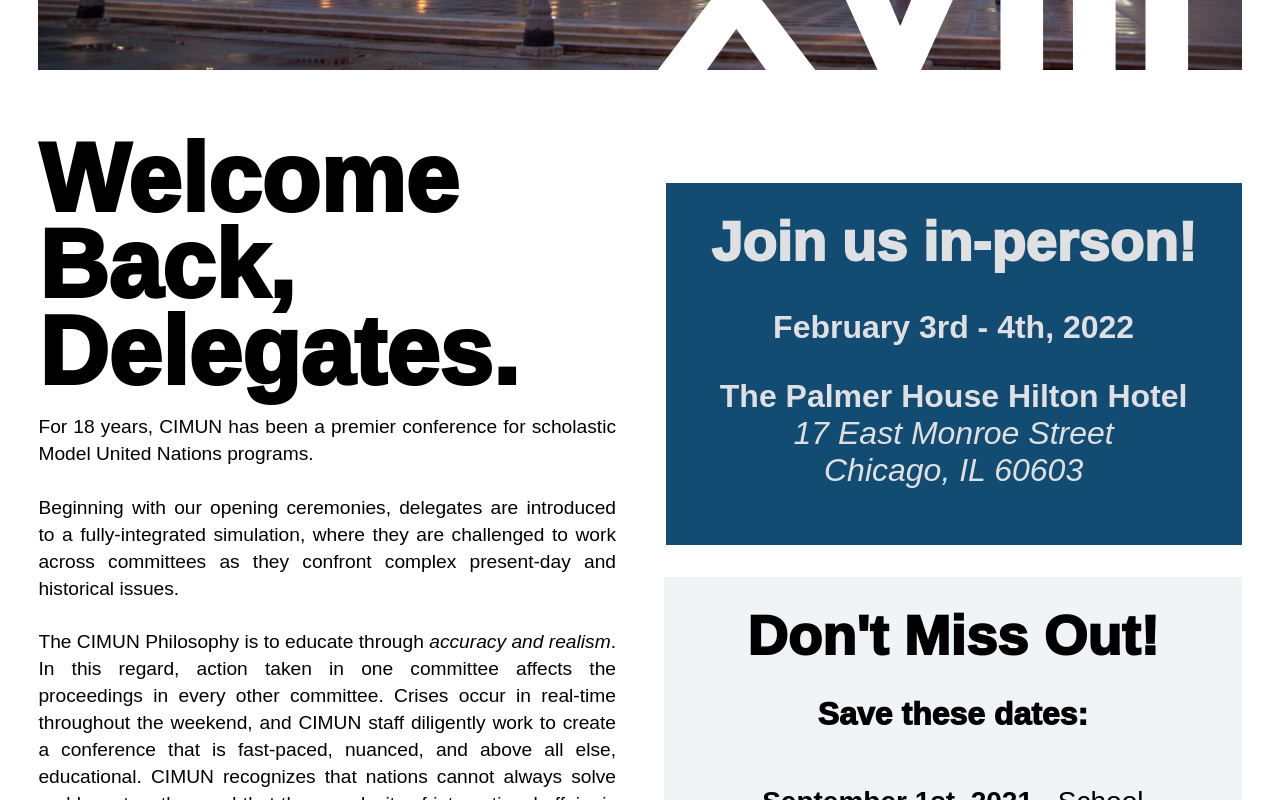
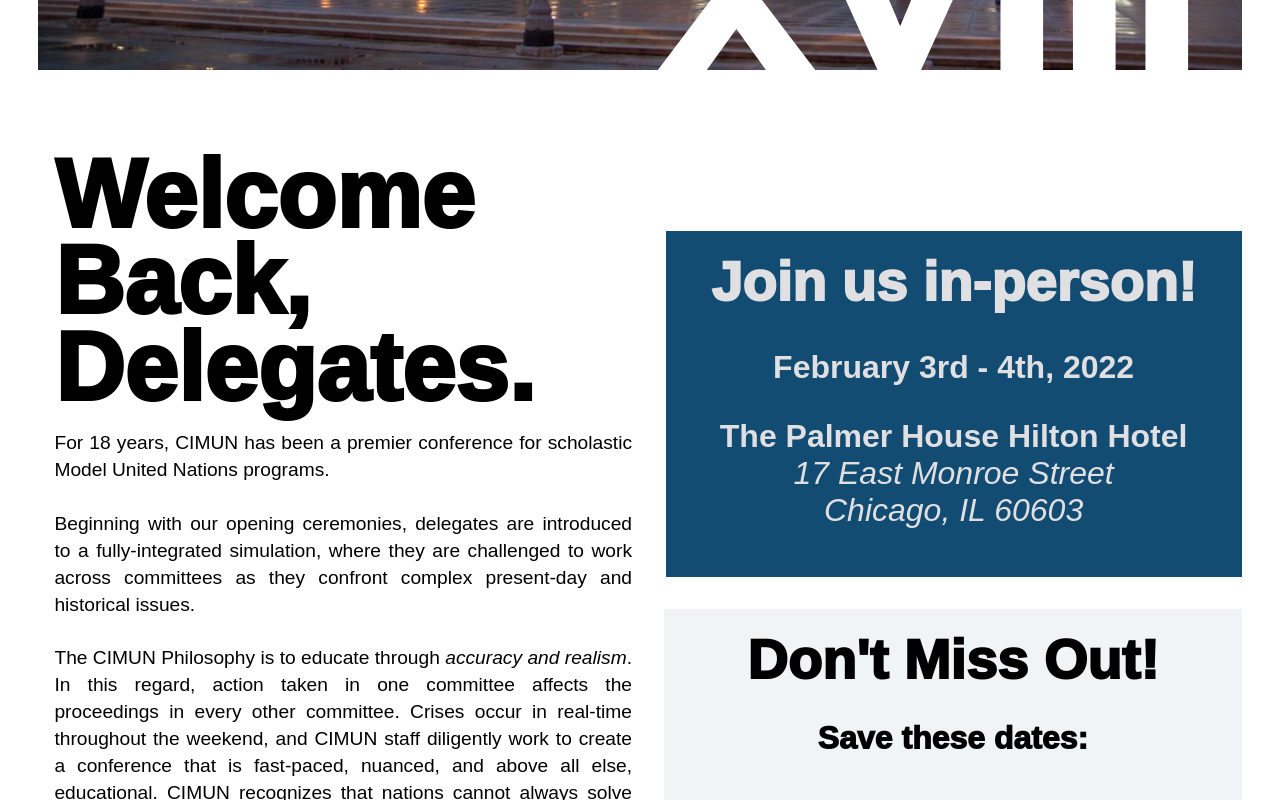
Before and after one commit to Model-UN/cimun-web, a Next.js app: page / in a window 1280 px wide. Shown: the part 600-1400 px from the top of the page. Built offline with nearby package versions, Linux system fonts and the light colour scheme.

Commit message:
Somehow enhanced the margins

```diff
--- a/components/infoColumns/index.tsx
+++ b/components/infoColumns/index.tsx
@@ -55,7 +55,7 @@
   background-color: ${(props) => (props.color ? props.color : "transparent")};
   margin: ${(props) => (props.margins ? props.margins : "1rem")};
   padding: ${(props) => (props.pad ? props.pad : "1.5rem")};
-  ${breakpoints("padding", "", [{ 1400: "1.5rem auto" }])};
+  ${breakpoints("padding", "", [{ 1400: "1rem" }])};
   ${breakpoints("margin", "", [{ 1400: "1rem 0" }])};
 `;
 const Title = styled(SubTitle)`
@@ -70,7 +70,7 @@
 const InfoColumns = () => {
   return (
     <InfoColumnWrapper>
-      <CardContainer flex="1" margins="1rem 0" pad="0 2rem 0 0">
+      <CardContainer flex="1" margins="1rem 0" pad="0 1rem 0 0">
         <Title line={0.9}>Welcome Back, Delegates.</Title>
         <Body line={1.4} align={"justify"}>
           For 18 years, CIMUN has been a premier conference for scholastic Model
```
